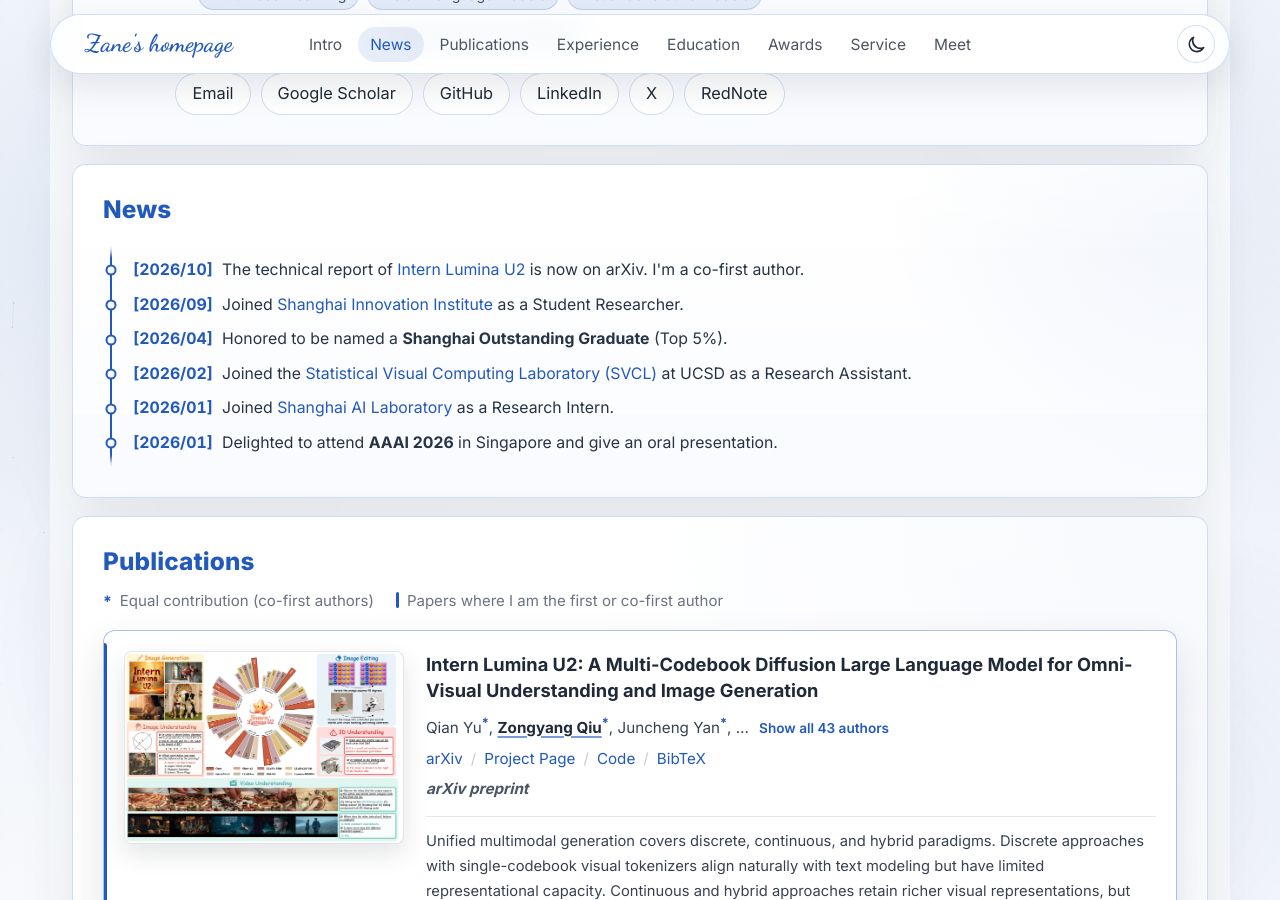
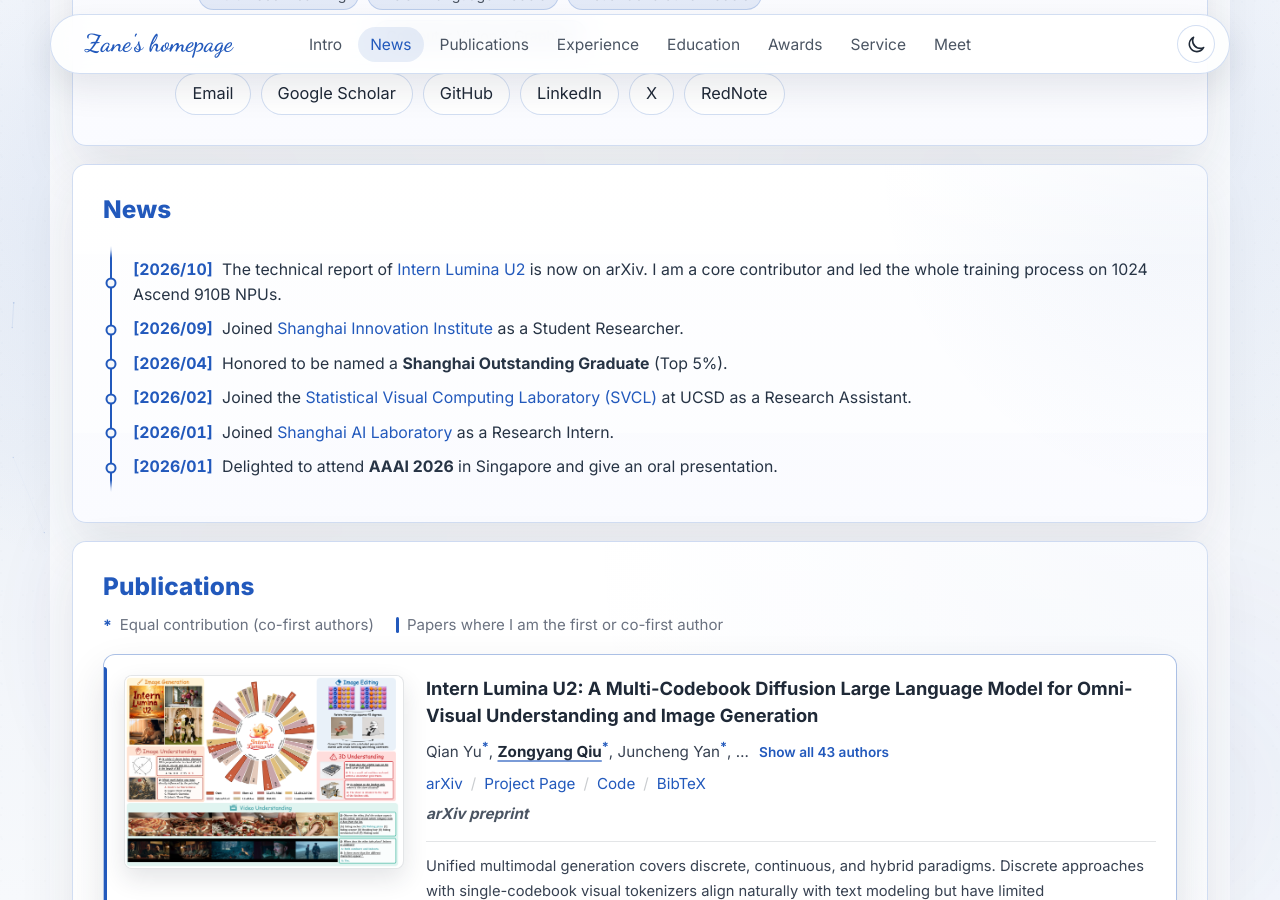
Before and after one commit to Zane-ZYQiu/Zane-ZYQiu.github.io, a Jekyll site: the page built from _pages/about.html, in a window 1280 px wide and 900 px high, scrolled down 784 px. Built offline with Jekyll 4.4.1, drawn with Linux system fonts in a browser that asks for light colours.

Commit message:
Describe my role in the Intern Lumina U2 news item
Co-Authored-By: Claude Opus 5.5 <noreply@anthropic.com>

```diff
--- a/_pages/about.html
+++ b/_pages/about.html
@@ -84,7 +84,7 @@ redirect_from:
   <div class="section-head"><h2 class="section-kicker">News</h2></div>
   <div class="news-list">
     <article class="news-item">
-      <p><span class="news-date">[2026/10]</span> The technical report of <a href="https://arxiv.org/abs/2610.20818" target="_blank" rel="noreferrer">Intern Lumina U2</a> is now on arXiv. I'm a co-first author.</p>
+      <p><span class="news-date">[2026/10]</span> The technical report of <a href="https://arxiv.org/abs/2610.20818" target="_blank" rel="noreferrer">Intern Lumina U2</a> is now on arXiv. I am a core contributor and led the whole training process on 1024 Ascend 910B NPUs.</p>
     </article>
     <article class="news-item">
       <p><span class="news-date">[2026/09]</span> Joined <a href="https://www.sii.edu.cn/" target="_blank" rel="noreferrer">Shanghai Innovation Institute</a> as a Student Researcher.</p>
```
